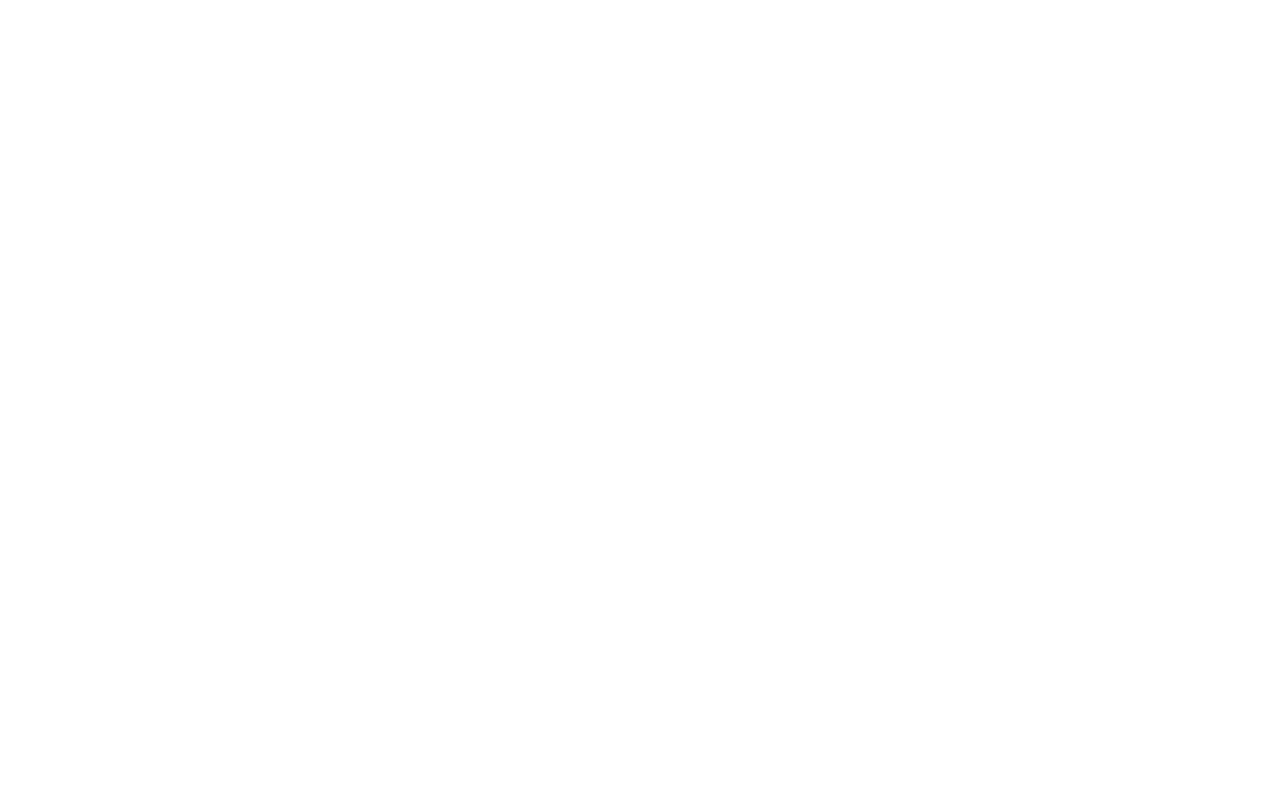
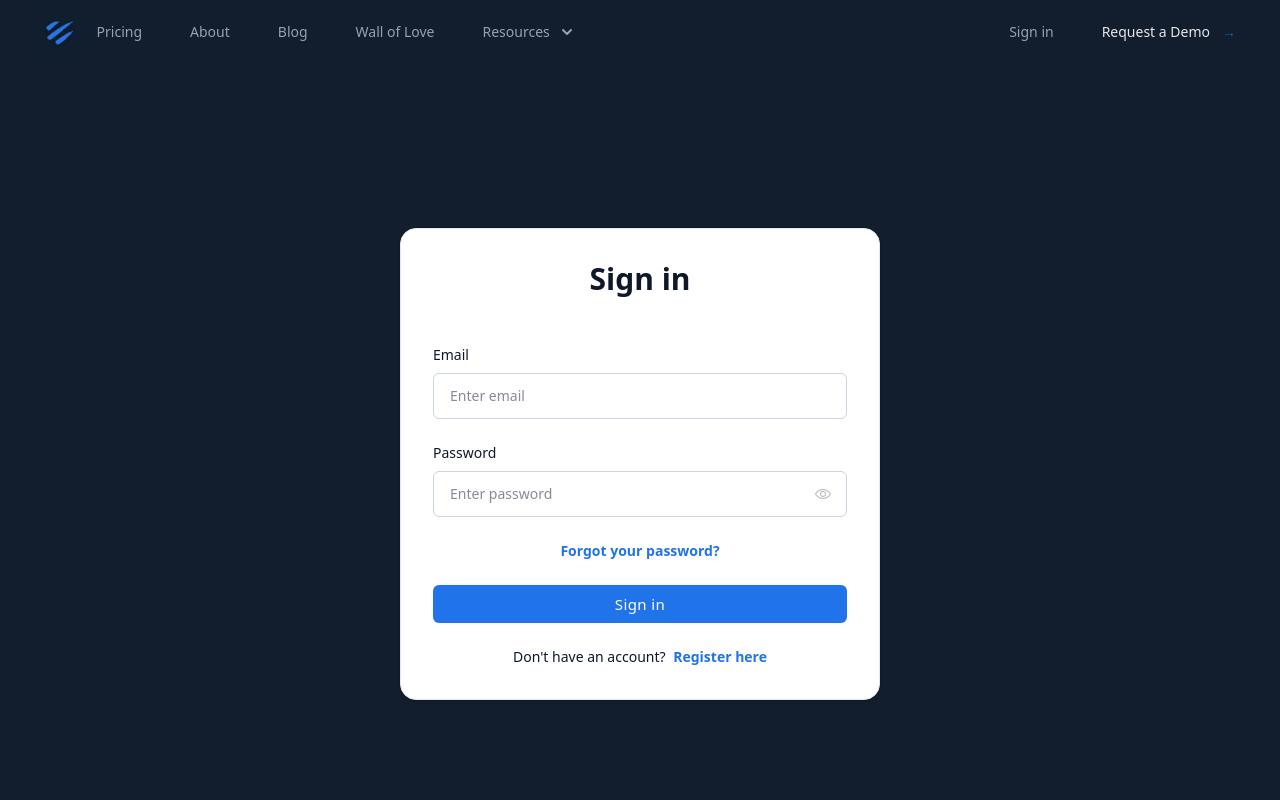
Before and after one commit to ali-mustafa-qbatch/frontend-practice, a React (Vite) app in the folder frontend/: page /sign-in in a window 1280 px wide. Before the commit this address had no page. Shown: the top 800 px of the page. Built offline with nearby package versions, Linux system fonts and the light colour scheme; a web font is replaced by a local one.

Commit message:
create signinform component using react hook form

```diff
--- a/frontend/package.json
+++ b/frontend/package.json
@@ -13,6 +13,7 @@
     "@tailwindcss/vite": "^4.1.11",
     "react": "^19.1.0",
     "react-dom": "^19.1.0",
+    "react-hook-form": "^7.61.1",
     "react-router-dom": "^7.7.1",
     "tailwindcss": "^4.1.11"
   },
--- a/frontend/src/App.tsx
+++ b/frontend/src/App.tsx
@@ -4,6 +4,7 @@
 import ServicesSection from "./components/ServicesSection";
 import FeaturesSection from "./components/FeaturesSection";
 import RequestDemoSection from "./components/RequestDemoSection";
+import SignInForm from "./components/SignInForm";
 import Footer from "./components/Footer";
 
 function App() {
@@ -24,6 +25,16 @@
 							</>
 						}
 					/>
+					<Route
+						path="/sign-in"
+						element={
+							<>
+								<Navbar />
+								<SignInForm />
+								<Footer />
+							</>
+						}
+					/>
 				</Routes>
 			</BrowserRouter>
 		</>
--- /dev/null
+++ b/frontend/src/components/SignInForm.tsx
@@ -0,0 +1,81 @@
+import { useState } from 'react';
+import { Link } from 'react-router-dom';
+import { useForm, type SubmitHandler } from "react-hook-form";
+
+interface SignInFormInputs {
+    email: string,
+    password: string,
+};
+
+const SignInForm = () => {
+    const { register, handleSubmit, formState: { errors } } = useForm<SignInFormInputs>();
+    const onSubmit: SubmitHandler<SignInFormInputs> = data => console.log(data);
+    const [passwordToggle, setPasswordToggle] = useState(false);
+
+    const handlePasswordToggle = () => {
+        setPasswordToggle(!passwordToggle);
+    }
+
+    return (
+        <>
+            <div className="bg-[#121d2d]">
+                <div className="min-h-screen flex flex-col items-center justify-center py-6 px-4">
+                    <div className="max-w-[480px] w-full">
+
+                        <div className="p-6 sm:p-8 rounded-2xl bg-white border border-gray-200 shadow-sm">
+                            <h1 className="text-slate-900 text-center text-3xl font-semibold">Sign in</h1>
+                            <form className="mt-12 space-y-6" onSubmit={handleSubmit(onSubmit)}>
+                                <div>
+                                    <label className="text-slate-900 text-sm font-medium mb-2 block">Email</label>
+                                    <div className="relative flex items-center">
+                                        <input
+                                            {...register("email", {
+                                                required: "Email is required",
+                                                pattern: /^[a-zA-Z0-9._%+-]+@[a-zA-Z0-9.-]+\.[a-zA-Z]{2,}$/
+                                            })}
+                                            name="email" type="text" className="w-full text-slate-900 text-sm border border-slate-300 px-4 py-3 pr-8 rounded-md outline-[#2173ea]" placeholder="Enter email"
+                                        />
+                                    </div>
+                                </div>
+                                <div>
+                                    <label className="text-slate-900 text-sm font-medium mb-2 block">Password</label>
+                                    <div className="relative flex items-center">
+                                        <input
+                                            {...register('password', {
+                                                required: "Password is required",
+                                                minLength: {
+                                                    value: 8,
+                                                    message: "Password should have atleast 8 chars."
+                                                },
+                                                pattern: {
+                                                    value: /(?=.*\d)(?=.*[a-z])(?=.*[A-Z])(?!.*\s)(?=.*[!@#$*])/,
+                                                    message: "Password should atleast 1 number, 1 special char, 1 upper-case and 1 lower-case."
+                                                }
+                                            })}
+                                            name="password" type={passwordToggle ? "text" : "password"} className="w-full text-slate-900 text-sm border border-slate-300 px-4 py-3 pr-8 rounded-md outline--[#2173ea]" placeholder="Enter password"
+                                        />
+                                        <svg onClick={handlePasswordToggle} xmlns="http://www.w3.org/2000/svg" fill="#bbb" stroke="#bbb" className="w-4 h-4 absolute right-4 cursor-pointer" viewBox="0 0 128 128">
+                                            <path d="M64 104C22.127 104 1.367 67.496.504 65.943a4 4 0 0 1 0-3.887C1.367 60.504 22.127 24 64 24s62.633 36.504 63.496 38.057a4 4 0 0 1 0 3.887C126.633 67.496 105.873 104 64 104zM8.707 63.994C13.465 71.205 32.146 96 64 96c31.955 0 50.553-24.775 55.293-31.994C114.535 56.795 95.854 32 64 32 32.045 32 13.447 56.775 8.707 63.994zM64 88c-13.234 0-24-10.766-24-24s10.766-24 24-24 24 10.766 24 24-10.766 24-24 24zm0-40c-8.822 0-16 7.178-16 16s7.178 16 16 16 16-7.178 16-16-7.178-16-16-16z" data-original="#000000"></path>
+                                        </svg>
+                                    </div>
+                                </div>
+                                <div className="text-sm text-center">
+                                    <Link to="/forget-password" className="text-[#2173ea] hover:underline font-semibold">
+                                        Forgot your password?
+                                    </Link>
+                                </div>
+
+                                <button type="submit" className="w-full py-2 px-4 text-[15px] font-medium tracking-wide rounded-md text-white bg-[#2173ea] hover:bg-blue-700 focus:outline-none cursor-pointer">
+                                    Sign in
+                                </button>
+                                <p className="text-slate-900 text-sm text-center">Don't have an account? <Link to="/sign-up" className="text-[#2173ea] hover:underline ml-1 whitespace-nowrap font-semibold">Register here</Link></p>
+                            </form>
+                        </div>
+                    </div>
+                </div>
+            </div>
+        </>
+    )
+}
+
+export default SignInForm
```
Also changed, not shown: 1 other file (tests, documents, lock files or other folders).
